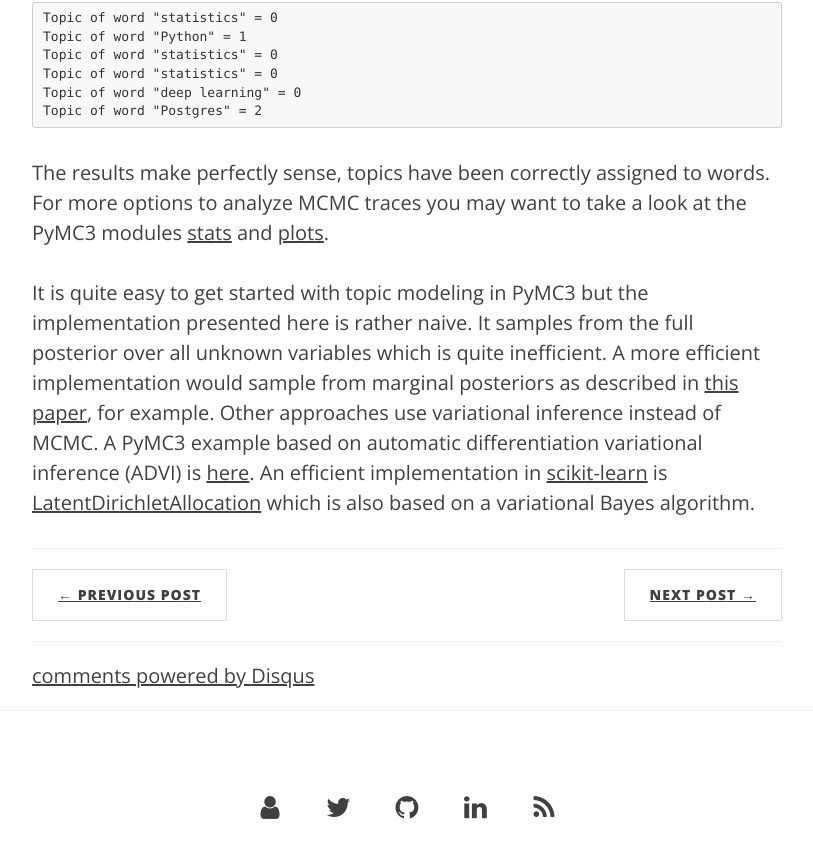
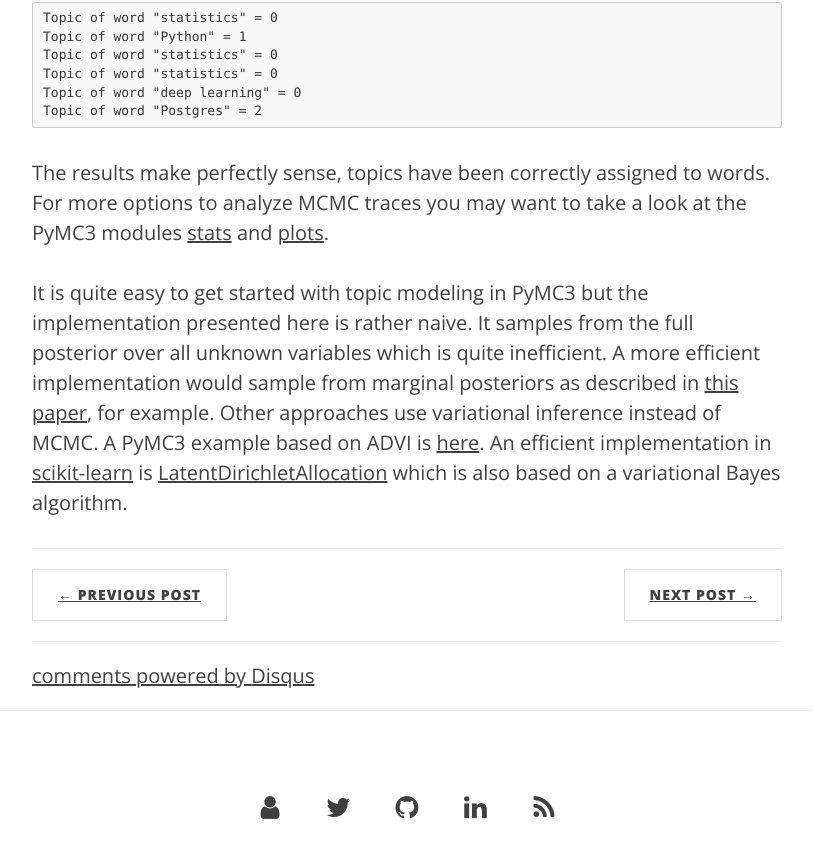
Before and after one commit to krasserm/krasserm.github.io, a Jekyll site: the page built from _posts/2018-12-16-topic-models-pymc3.md, in a window 1280 px wide and 900 px high, scrolled down 11417 px. Shown: the top 858 px of the window, without its empty margins (233-1046 px from the left). Built offline with Jekyll 4.4.1, drawn with Linux system fonts in a browser that asks for light colours; formulas are drawn with MathJax 3; comment, search, counter and statistics services are not loaded; some of the changed text lies outside the part shown.

Commit message:
Minor edit

```diff
--- a/_posts/2018-12-16-topic-models-pymc3.md
+++ b/_posts/2018-12-16-topic-models-pymc3.md
@@ -10,7 +10,7 @@
 
 This article is an introduction to [topic models](https://en.wikipedia.org/wiki/Topic_model) and their naive implementation with [PyMC3](https://docs.pymc.io/). It is mainly targeted at readers with little or no prior PyMC3 experience. The examples focus on simplicity rather than efficiency and I'll provide links to more efficient implementations at the end of the article. I'll also show how mathematical descriptions of topic models relate to PyMC3 code. For this article it is helpful to have a basic understanding of probability theory.
 
-PyMC3 is an open source probabilistic programming library. It allows the specification of Bayesian statistical models with an intuitive syntax on an abstraction level similar to that of their mathematical descriptions and [plate notations](https://en.wikipedia.org/wiki/Plate_notation). PyMC3 does automatic [Bayesian inference](https://en.wikipedia.org/wiki/Bayesian_inference) for unknown variables in probabilistic models via [Markow Chain Monte Carlo](https://en.wikipedia.org/wiki/Markov_chain_Monte_Carlo) (MCMC) sampling or via [automatic differentiation variational inference](https://arxiv.org/abs/1603.00788) (ADVI).
+PyMC3 is an open source probabilistic programming library. It allows the specification of Bayesian statistical models with an intuitive syntax on an abstraction level similar to that of their mathematical descriptions and [plate notations](https://en.wikipedia.org/wiki/Plate_notation). PyMC3 does automatic [Bayesian inference](https://en.wikipedia.org/wiki/Bayesian_inference) for unknown variables in probabilistic models via [Markow Chain Monte Carlo](https://en.wikipedia.org/wiki/Markov_chain_Monte_Carlo) (MCMC) sampling or via [variational inference](https://en.wikipedia.org/wiki/Variational_Bayesian_methods) (ADVI, SVGD, ...).
 
 In this article MCMC is used to obtain posterior estimates for unknown model variables. I won't introduce PyMC3 from scratch here and therefore recommend to read the initial sections of the PyMC3 [getting started guide](https://docs.pymc.io/notebooks/getting_started.html) first (up to and including the linear regression example). But even without reading it you should be able to follow this article and get an intuition how PyMC3 can be used to implement topic models. The following implementation examples are based on PyMC3 version 3.5.
 
@@ -458,4 +458,4 @@
 
 The results make perfectly sense, topics have been correctly assigned to words. For more options to analyze MCMC traces you may want to take a look at the PyMC3 modules [stats](https://docs.pymc.io/api/stats.html) and [plots](https://docs.pymc.io/api/plots.html).
 
-It is quite easy to get started with topic modeling in PyMC3 but the implementation presented here is rather naive. It samples from the full posterior over all unknown variables which is quite inefficient. A more efficient implementation would sample from marginal posteriors as described in [this paper](https://www.semanticscholar.org/paper/Finding-scientific-topics.-Griffiths-Steyvers/e99f196cf21e0781ef1e119d14e6db45cd71bf3b), for example. Other approaches use variational inference instead of MCMC. A PyMC3 example based on automatic differentiation variational inference (ADVI) is [here](https://docs.pymc.io/notebooks/lda-advi-aevb.html). An efficient implementation in [scikit-learn](https://scikit-learn.org/stable/index.html) is [LatentDirichletAllocation](https://scikit-learn.org/stable/modules/generated/sklearn.decomposition.LatentDirichletAllocation.html) which is also based on a variational Bayes algorithm.
+It is quite easy to get started with topic modeling in PyMC3 but the implementation presented here is rather naive. It samples from the full posterior over all unknown variables which is quite inefficient. A more efficient implementation would sample from marginal posteriors as described in [this paper](https://www.semanticscholar.org/paper/Finding-scientific-topics.-Griffiths-Steyvers/e99f196cf21e0781ef1e119d14e6db45cd71bf3b), for example. Other approaches use variational inference instead of MCMC. A PyMC3 example based on ADVI is [here](https://docs.pymc.io/notebooks/lda-advi-aevb.html). An efficient implementation in [scikit-learn](https://scikit-learn.org/stable/index.html) is [LatentDirichletAllocation](https://scikit-learn.org/stable/modules/generated/sklearn.decomposition.LatentDirichletAllocation.html) which is also based on a variational Bayes algorithm.
```
